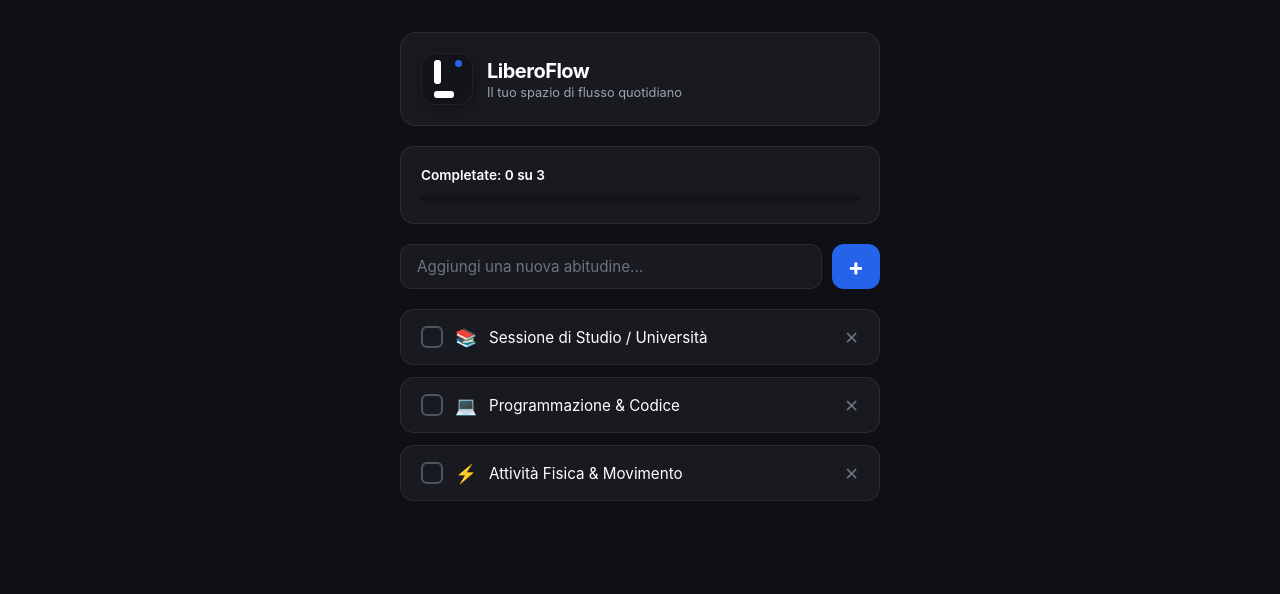
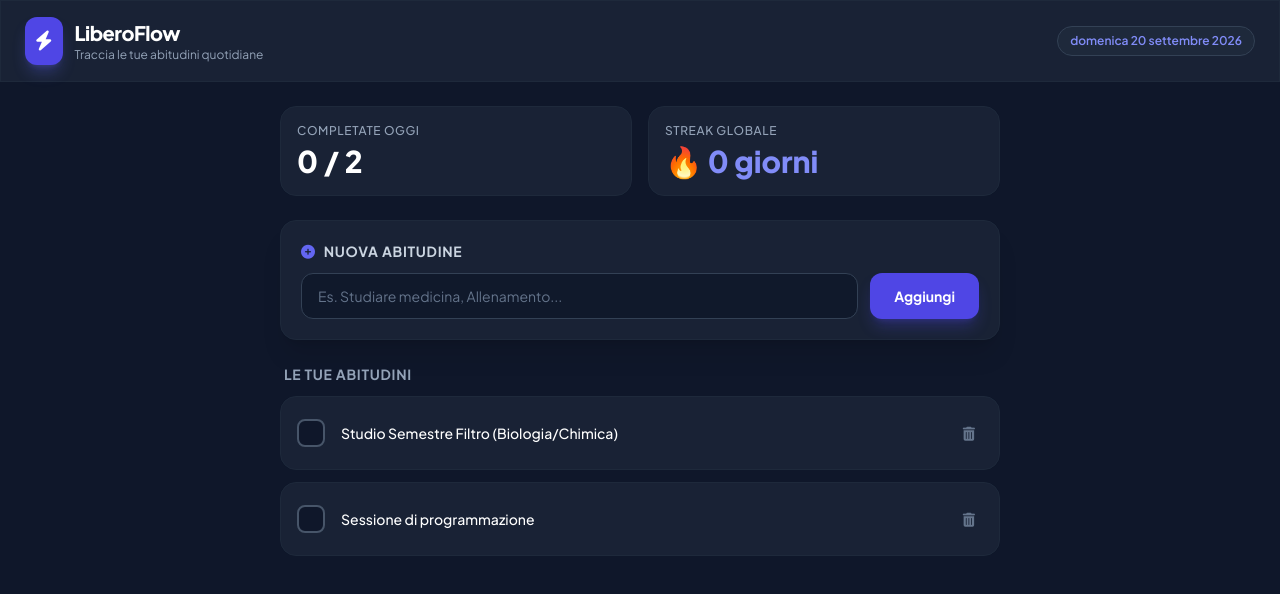
Before and after one commit to b7ydrr6t9f-debug/app-palestra-, a website: page public/index.html in a window 1280 px wide. Drawn offline with nearby package versions, Linux system fonts and the light colour scheme.

Commit message:
Update title and styles for Habit Tracker

```diff
--- a/public/index.html
+++ b/public/index.html
@@ -3,409 +3,145 @@
 <head>
     <meta charset="UTF-8">
     <meta name="viewport" content="width=device-width, initial-scale=1.0">
-    <title>LiberoFlow - Spazio di Flusso Quotidiano</title>
+    <title>LiberoFlow - Habit Tracker</title>
+    <!-- Tailwind CSS CDN per un design moderno e pulito -->
+    <script src="https://cdn.tailwindcss.com"></script>
+    <link rel="stylesheet" href="https://cdnjs.cloudflare.com/ajax/libs/font-awesome/6.4.0/css/all.min.css">
     <style>
-        :root {
-            --bg-color: #0f1015;
-            --card-bg: #181a20;
-            --border-color: rgba(255, 255, 255, 0.08);
-            --accent: #2563eb;
-            --accent-hover: #1d4ed8;
-            --text-main: #ffffff;
-            --text-muted: #9ca3af;
-            --text-completed: #6b7280;
-        }
-
-        * {
-            box-sizing: border-box;
-            margin: 0;
-            padding: 0;
-            font-family: -apple-system, BlinkMacSystemFont, "Segoe UI", Roboto, Helvetica, Arial, sans-serif;
-        }
-
-        body {
-            background-color: var(--bg-color);
-            color: var(--text-main);
-            min-height: 100vh;
-            display: flex;
-            justify-content: center;
-            padding: 2rem 1rem;
-        }
-
-        .container {
-            width: 100%;
-            max-width: 480px;
-            display: flex;
-            flex-direction: column;
-            gap: 1.25rem;
-        }
-
-        /* Hevy Style Header */
-        .hevy-header {
-            display: flex;
-            align-items: center;
-            background-color: var(--card-bg);
-            padding: 1.25rem;
-            border-radius: 16px;
-            border: 1px solid var(--border-color);
-        }
-
-        .app-icon-container {
-            width: 52px;
-            height: 52px;
-            background-color: #12141a;
-            border-radius: 14px;
-            position: relative;
-            margin-right: 14px;
-            border: 1px solid rgba(255, 255, 255, 0.06);
-            box-shadow: 0 4px 12px rgba(0, 0, 0, 0.3);
-            flex-shrink: 0;
-        }
-
-        .shape-vertical {
-            position: absolute;
-            width: 7px;
-            height: 24px;
-            background: #ffffff;
-            border-radius: 3px;
-            left: 12px;
-            top: 6px;
-        }
-
-        .shape-horizontal {
-            position: absolute;
-            width: 20px;
-            height: 7px;
-            background: #ffffff;
-            border-radius: 3px;
-            left: 12px;
-            bottom: 6px;
-        }
-
-        .shape-accent {
-            position: absolute;
-            width: 7px;
-            height: 7px;
-            background: var(--accent);
-            border-radius: 50%;
-            top: 6px;
-            right: 10px;
-        }
-
-        .header-text-container {
-            display: flex;
-            flex-direction: column;
-        }
-
-        .header-title {
-            font-size: 1.25rem;
-            font-weight: 700;
-            color: var(--text-main);
-            letter-spacing: -0.025em;
-        }
-
-        .header-subtitle {
-            font-size: 0.8rem;
-            color: var(--text-muted);
-            margin-top: 2px;
-        }
-
-        /* Progress Card */
-        .progress-card {
-            background-color: var(--card-bg);
-            padding: 1.25rem;
-            border-radius: 14px;
-            border: 1px solid var(--border-color);
-        }
-
-        .progress-text {
-            color: var(--text-main);
-            font-size: 0.85rem;
-            margin-bottom: 0.75rem;
-            font-weight: 600;
-        }
-
-        .progress-bar-bg {
-            height: 8px;
-            background-color: #12141a;
-            border-radius: 4px;
-            overflow: hidden;
-        }
-
-        .progress-bar-fill {
-            height: 100%;
-            background-color: var(--accent);
-            width: 0%;
-            transition: width 0.3s ease;
-        }
-
-        /* Input Container */
-        .input-container {
-            display: flex;
-            gap: 0.625rem;
-        }
-
-        .input {
-            flex: 1;
-            background-color: var(--card-bg);
-            color: var(--text-main);
-            padding: 0.75rem 1rem;
-            border-radius: 12px;
-            font-size: 0.95rem;
-            border: 1px solid var(--border-color);
-            outline: none;
-            transition: border-color 0.2s;
-        }
-
-        .input:focus {
-            border-color: var(--accent);
-        }
-
-        .input::placeholder {
-            color: #6b7280;
-        }
-
-        .add-button {
-            background-color: var(--accent);
-            color: var(--text-main);
-            border: none;
-            width: 48px;
-            border-radius: 12px;
-            font-size: 1.5rem;
-            font-weight: bold;
-            cursor: pointer;
-            display: flex;
-            align-items: center;
-            justify-content: center;
-            transition: background-color 0.2s;
-        }
-
-        .add-button:hover {
-            background-color: var(--accent-hover);
-        }
-
-        /* Habit List */
-        .list-container {
-            display: flex;
-            flex-direction: column;
-            gap: 0.75rem;
-            padding-bottom: 2rem;
-        }
-
-        .habit-card {
-            display: flex;
-            align-items: center;
-            justify-content: space-between;
-            background-color: var(--card-bg);
-            padding: 1rem 1.25rem;
-            border-radius: 14px;
-            border: 1px solid var(--border-color);
-            transition: border-color 0.2s;
-        }
-
-        .habit-info {
-            display: flex;
-            align-items: center;
-            gap: 0.75rem;
-            flex: 1;
-            cursor: pointer;
-            user-select: none;
-        }
-
-        .checkbox {
-            width: 22px;
-            height: 22px;
-            border-radius: 6px;
-            border: 2px solid #4b5563;
-            display: flex;
-            align-items: center;
-            justify-content: center;
-            transition: all 0.2s;
-            flex-shrink: 0;
-        }
-
-        .habit-card.completed .checkbox {
-            background-color: var(--accent);
-            border-color: var(--accent);
-        }
-
-        .checkmark {
-            color: var(--text-main);
-            font-size: 0.8rem;
-            font-weight: bold;
-            display: none;
-        }
-
-        .habit-card.completed .checkmark {
-            display: block;
-        }
-
-        .habit-icon {
-            font-size: 1.1rem;
-        }
-
-        .habit-title {
-            color: var(--text-main);
-            font-size: 0.95rem;
-            flex: 1;
-            transition: color 0.2s, text-decoration 0.2s;
-        }
-
-        .habit-card.completed .habit-title {
-            color: var(--text-completed);
-            text-decoration: line-through;
-        }
-
-        .delete-btn {
-            background: none;
-            border: none;
-            color: #6b7280;
-            font-size: 1.1rem;
-            cursor: pointer;
-            padding-left: 0.75rem;
-            transition: color 0.2s;
-        }
-
-        .delete-btn:hover {
-            color: #ef4444;
-        }
+        @import url('https://fonts.googleapis.com/css2?family=Plus+Jakarta+Sans:wght@400;500;600;700;800&display=swap');
+        body { font-family: 'Plus Jakarta Sans', sans-serif; background-color: #0f172a; color: #f8fafc; }
+        .card-glass { background: rgba(30, 41, 59, 0.7); backdrop-filter: blur(12px); border: 1px solid rgba(255, 255, 255, 0.08); }
     </style>
 </head>
-<body>
+<body class="min-h-screen flex flex-col">
 
-    <div class="container">
-        <!-- Header Hevy Style -->
-        <header class="hevy-header">
-            <div class="app-icon-container">
-                <div class="shape-vertical"></div>
-                <div class="shape-horizontal"></div>
-                <div class="shape-accent"></div>
+    <!-- Header -->
+    <header class="card-glass border-b border-slate-800 sticky top-0 z-50 px-6 py-4 flex justify-between items-center">
+        <div class="flex items-center space-x-3">
+            <div class="bg-indigo-600 p-2.5 rounded-xl shadow-lg shadow-indigo-500/30">
+                <i class="fa-solid fa-bolt text-white text-xl"></i>
             </div>
-            <div class="header-text-container">
-                <h1 class="header-title">LiberoFlow</h1>
-                <p class="header-subtitle">Il tuo spazio di flusso quotidiano</p>
+            <div>
+                <h1 class="text-xl font-extrabold tracking-tight text-white">LiberoFlow</h1>
+                <p class="text-xs text-slate-400">Traccia le tue abitudini quotidiane</p>
             </div>
+        </div>
+        <div id="current-date" class="text-xs font-semibold px-3 py-1.5 rounded-full bg-slate-800 text-indigo-400 border border-slate-700"></div>
     </header>
 
-        <!-- Progress Card -->
-        <section class="progress-card">
-            <div class="progress-text" id="progress-text">Completate: 0 su 0</div>
-            <div class="progress-bar-bg">
-                <div class="progress-bar-fill" id="progress-bar"></div>
+    <!-- Main Content -->
+    <main class="flex-1 max-w-3xl w-full mx-auto p-6 space-y-6">
+
+        <!-- Statistiche rapide -->
+        <div class="grid grid-cols-2 gap-4">
+            <div class="card-glass p-4 rounded-2xl border border-slate-800">
+                <div class="text-slate-400 text-xs font-medium uppercase tracking-wider">Completate Oggi</div>
+                <div id="completed-count" class="text-3xl font-extrabold text-white mt-1">0 / 0</div>
             </div>
-        </section>
-
-        <!-- Input New Habit -->
-        <div class="input-container">
-            <input type="text" id="habit-input" class="input" placeholder="Aggiungi una nuova abitudine..." autocomplete="off">
-            <button class="add-button" id="add-btn">+</button>
-        </div>
-
-        <!-- Habits List -->
-        <div class="list-container" id="habit-list">
-            <!-- Populated via JavaScript -->
+            <div class="card-glass p-4 rounded-2xl border border-slate-800">
+                <div class="text-slate-400 text-xs font-medium uppercase tracking-wider">Streak Globale</div>
+                <div id="streak-count" class="text-3xl font-extrabold text-indigo-400 mt-1">🔥 0 giorni</div>
             </div>
         </div>
 
+        <!-- Sezione Aggiungi Abitudine -->
+        <div class="card-glass p-5 rounded-2xl border border-slate-800 shadow-xl">
+            <h2 class="text-sm font-bold uppercase tracking-wider text-slate-300 mb-3"><i class="fa-solid fa-plus-circle mr-2 text-indigo-500"></i>Nuova Abitudine</h2>
+            <form id="habit-form" class="flex gap-3">
+                <input type="text" id="habit-input" placeholder="Es. Studiare medicina, Allenamento..." required
+                    class="flex-1 bg-slate-900/80 border border-slate-700 rounded-xl px-4 py-3 text-sm text-white placeholder-slate-500 focus:outline-none focus:border-indigo-500 transition">
+                <button type="submit" class="bg-indigo-600 hover:bg-indigo-500 text-white px-6 py-3 rounded-xl font-bold text-sm shadow-lg shadow-indigo-600/30 transition">
+                    Aggiungi
+                </button>
+            </form>
+        </div>
+
+        <!-- Lista Abitudini -->
+        <div class="space-y-3">
+            <h2 class="text-sm font-bold uppercase tracking-wider text-slate-400 px-1">Le tue abitudini</h2>
+            <div id="habits-list" class="space-y-3">
+                <!-- Verranno inserite dinamicamente -->
+            </div>
+        </div>
+
+    </main>
+
+    <!-- Script di gestione -->
     <script>
-        const STORAGE_KEY = 'liberoflow_habits_web_v1';
+        // Gestione data odierna
+        const options = { weekday: 'long', year: 'numeric', month: 'long', day: 'numeric' };
+        document.getElementById('current-date').innerText = new Date().toLocaleDateString('it-IT', options);
 
-        let habits = JSON.parse(localStorage.getItem(STORAGE_KEY)) || [
-            { id: '1', title: 'Sessione di Studio / Università', category: 'studio', completed: false },
-            { id: '2', title: 'Programmazione & Codice', category: 'code', completed: false },
-            { id: '3', title: 'Attività Fisica & Movimento', category: 'fitness', completed: false }
+        // Caricamento dati da localStorage
+        let habits = JSON.parse(localStorage.getItem('liberoflow_habits')) || [
+            { id: 1, name: 'Studio Semestre Filtro (Biologia/Chimica)', completed: false },
+            { id: 2, name: 'Sessione di programmazione', completed: false }
         ];
 
-        const habitListEl = document.getElementById('habit-list');
-        const habitInputEl = document.getElementById('habit-input');
-        const addBtnEl = document.getElementById('add-btn');
-        const progressTextEl = document.getElementById('progress-text');
-        const progressBarEl = document.getElementById('progress-bar');
-
-        function saveAndRender() {
-            localStorage.setItem(STORAGE_KEY, JSON.stringify(habits));
-            render();
+        function saveData() {
+            localStorage.setItem('liberoflow_habits', JSON.stringify(habits));
+            renderHabits();
         }
 
-        function getCategoryIcon(category) {
-            switch (category) {
-                case 'studio': return '📚';
-                case 'code': return '💻';
-                case 'fitness': return '⚡';
-                default: return '🎯';
-            }
+        function toggleHabit(id) {
+            habits = habits.map(h => h.id === id ? { ...h, completed: !h.completed } : h);
+            saveData();
         }
 
-        function render() {
-            habitListEl.innerHTML = '';
+        function deleteHabit(id) {
+            habits = habits.filter(h => h.id !== id);
+            saveData();
+        }
 
-            let completedCount = 0;
+        function renderHabits() {
+            const listEl = document.getElementById('habits-list');
+            listEl.innerHTML = '';
 
+            if (habits.length === 0) {
+                listEl.innerHTML = `<div class="text-center py-10 text-slate-500 text-sm">Nessuna abitudine inserita. Aggiungine una qui sopra!</div>`;
+                document.getElementById('completed-count').innerText = `0 / 0`;
+                return;
+            }
+
+            let completed = 0;
             habits.forEach(habit => {
-                if (habit.completed) completedCount++;
-
-                const card = document.createElement('div');
-                card.className = `habit-card ${habit.completed ? 'completed' : ''}`;
-
-                card.innerHTML = `
-                    <div class="habit-info" onclick="toggleHabit('${habit.id}')">
-                        <div class="checkbox">
-                            <span class="checkmark">✓</span>
+                if (habit.completed) completed++;
+                const div = document.createElement('div');
+                div.className = `card-glass p-4 rounded-2xl flex items-center justify-between border transition ${habit.completed ? 'border-emerald-500/40 bg-emerald-950/10' : 'border-slate-800'}`;
+                div.innerHTML = `
+                    <div class="flex items-center space-x-4 cursor-pointer flex-1" onclick="toggleHabit(${habit.id})">
+                        <div class="w-7 h-7 rounded-lg border-2 flex items-center justify-center transition ${habit.completed ? 'bg-emerald-500 border-emerald-500 text-white' : 'border-slate-600 bg-slate-900'}">
+                            ${habit.completed ? '<i class="fa-solid fa-check text-xs"></i>' : ''}
                         </div>
-                        <span class="habit-icon">${getCategoryIcon(habit.category)}</span>
-                        <span class="habit-title">${escapeHtml(habit.title)}</span>
+                        <span class="text-sm font-medium ${habit.completed ? 'line-through text-slate-400' : 'text-white'}">${habit.name}</span>
                     </div>
-                    <button class="delete-btn" onclick="deleteHabit('${habit.id}')">✕</button>
+                    <button onclick="deleteHabit(${habit.id})" class="text-slate-500 hover:text-red-400 p-2 transition">
+                        <i class="fa-solid fa-trash-can text-sm"></i>
+                    </button>
                 `;
-
-                habitListEl.appendChild(card);
+                listEl.appendChild(div);
             });
 
-            // Update Progress
-            const total = habits.length;
-            const percentage = total > 0 ? (completedCount / total) * 100 : 0;
-            progressTextEl.textContent = `Completate: ${completedCount} su ${total}`;
-            progressBarEl.style.width = `${percentage}%`;
+            document.getElementById('completed-count').innerText = `${completed} / ${habits.length}`;
         }
 
-        function addHabit() {
-            const text = habitInputEl.value.trim();
-            if (!text) return;
+        document.getElementById('habit-form').addEventListener('submit', (e) => {
+            e.preventDefault();
+            const input = document.getElementById('habit-input');
+            if (input.value.trim() === '') return;
 
-            const newHabit = {
-                id: Date.now().toString(),
-                title: text,
-                category: 'general',
+            habits.push({
+                id: Date.now(),
+                name: input.value.trim(),
                 completed: false
-            };
-
-            habits.push(newHabit);
-            habitInputEl.value = '';
-            saveAndRender();
-        }
-
-        window.toggleHabit = function(id) {
-            habits = habits.map(h => h.id === id ? { ...h, completed: !h.completed } : h);
-            saveAndRender();
-        }
-
-        window.deleteHabit = function(id) {
-            habits = habits.filter(h => h.id !== id);
-            saveAndRender();
-        }
-
-        function escapeHtml(text) {
-            const map = { '&': '&amp;', '<': '&lt;', '>': '&gt;', '"': '&quot;', "'": '&#039;' };
-            return text.replace(/[&<>"']/g, m => map[m]);
-        }
-
-        addBtnEl.addEventListener('click', addHabit);
-        habitInputEl.addEventListener('keypress', (e) => {
-            if (e.key === 'Enter') addHabit();
             });
 
-        // Initial render
-        render();
+            input.value = '';
+            saveData();
+        });
+
+        // Primo rendering
+        renderHabits();
     </script>
 </body>
 </html>
```
Lines whose indentation alone changed are shown as unchanged.
